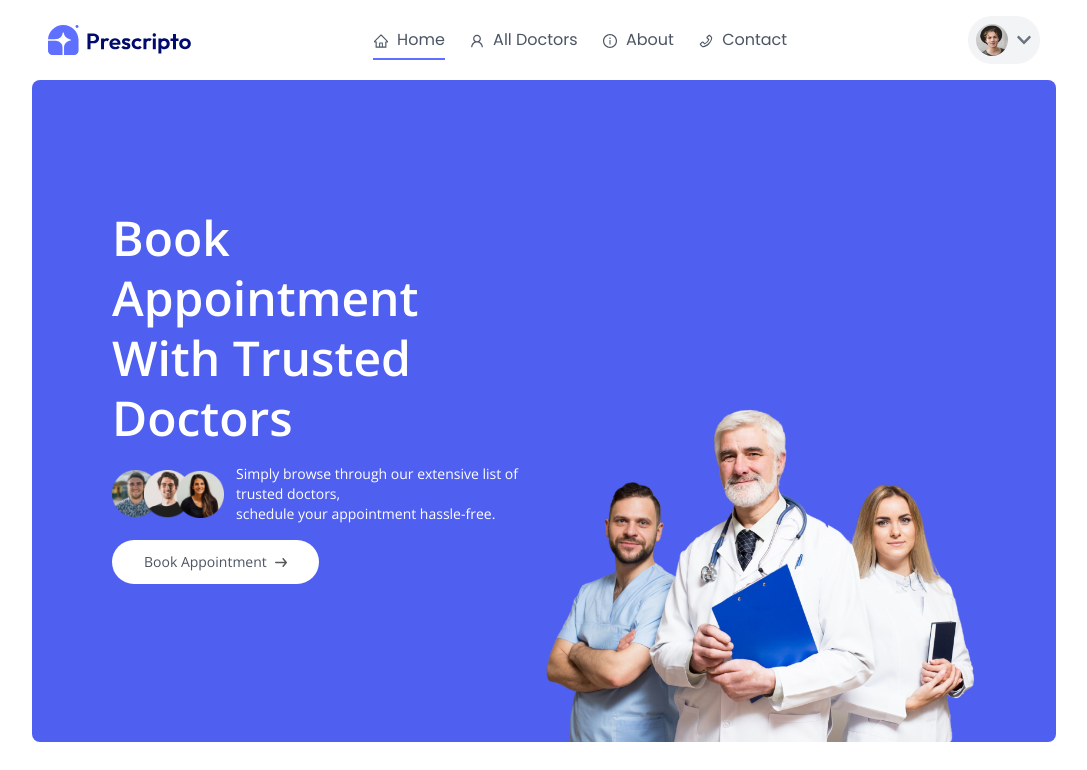
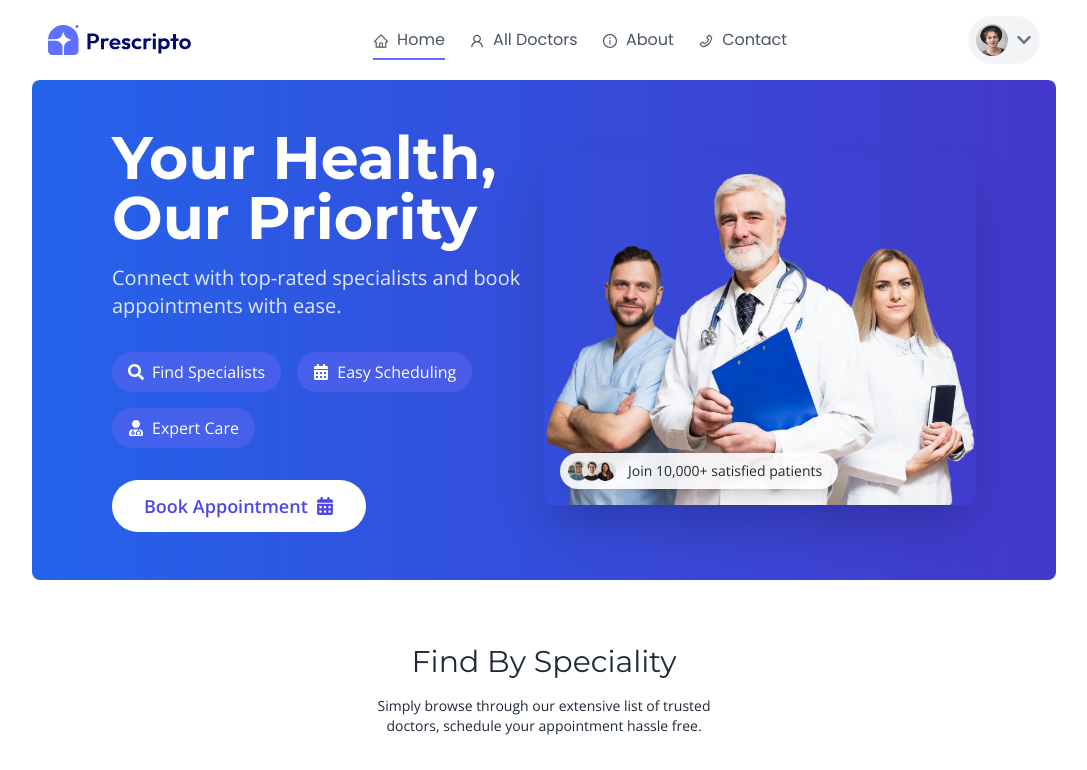
Before and after one commit to rizonkumar/appointment-booking, a React (Vite) app in the folder frontend/: page / in a window 1280 px wide. Shown: the top 770 px of the page, without its empty margins (96-1183 px from the left). Built offline with nearby package versions, Linux system fonts and the light colour scheme.

Commit message:
Fix: Improved the UI

```diff
--- a/frontend/src/components/Header.jsx
+++ b/frontend/src/components/Header.jsx
@@ -1,43 +1,71 @@
 import { assets } from "../assets/assets.js";
+import { FaSearch, FaCalendarAlt, FaUserMd } from 'react-icons/fa';
+import { motion } from 'framer-motion';
 
 const Header = () => {
   return (
-    <div className="flex flex-col flex-wrap rounded-lg bg-primary-dark px-6 md:flex-row md:px-10 lg:px-20">
-      {/*  Left Side Section */}
-      <div className="m-auto flex flex-col items-start justify-center gap-4 py-10 md:mb-[30px] md:w-1/2 md:py-[10vw]">
-        <p className="text-3xl font-semibold leading-tight text-white md:text-4xl md:leading-tight lg:text-5xl lg:leading-tight">
-          Book Appointment <br /> With Trusted Doctors
+    <div className="overflow-hidden rounded-lg bg-gradient-to-r from-blue-600 to-indigo-700 px-6 py-12 md:px-10 lg:px-20">
+      <div className="flex flex-col items-center md:flex-row md:justify-between">
+        {/* Left Side Section */}
+        <motion.div
+          initial={{ opacity: 0, y: 20 }}
+          animate={{ opacity: 1, y: 0 }}
+          transition={{ duration: 0.5 }}
+          className="mb-10 flex flex-col items-center text-center md:mb-0 md:w-1/2 md:items-start md:text-left"
+        >
+          <h1 className="text-4xl font-bold leading-tight text-white md:text-5xl lg:text-6xl">
+            Your Health, Our Priority
+          </h1>
+          <p className="mt-4 max-w-md text-xl text-indigo-100">
+            Connect with top-rated specialists and book appointments with ease.
           </p>
-        <div className="flex flex-col items-center gap-3 text-sm font-light text-white md:flex-row">
-          <img
-            src={assets.group_profiles}
-            alt="group profiles"
-            className="w-28"
-          />
-          <p>
-            Simply browse through our extensive list of trusted doctors,{" "}
-            <br className="hidden sm:block" /> schedule your appointment
-            hassle-free.
-          </p>
+          <div className="mt-8 flex flex-wrap justify-center gap-4 md:justify-start">
+            <FeatureItem icon={FaSearch} text="Find Specialists" />
+            <FeatureItem icon={FaCalendarAlt} text="Easy Scheduling" />
+            <FeatureItem icon={FaUserMd} text="Expert Care" />
           </div>
           <a
             href="#speciality"
-          className="m-auto flex items-center gap-2 rounded-full bg-white px-8 py-3 text-sm text-gray-600 transition-all duration-300 hover:scale-105 md:m-0"
+            className="mt-8 flex items-center rounded-full bg-white px-8 py-3 text-lg font-semibold text-indigo-600 transition-all duration-300 hover:bg-indigo-100 hover:scale-105"
           >
-          Book Appointment{" "}
-          <img src={assets?.arrow_icon} alt="arrow_icon" className="w-3" />
+            Book Appointment
+            <FaCalendarAlt className="ml-2" />
           </a>
-      </div>
-      {/*  Right Side Selection */}
-      <div className="relative md:w-1/2">
+        </motion.div>
+        {/* Right Side Section */}
+        <motion.div
+          initial={{ opacity: 0, x: 20 }}
+          animate={{ opacity: 1, x: 0 }}
+          transition={{ duration: 0.5, delay: 0.2 }}
+          className="relative w-full md:w-1/2"
+        >
           <img
             src={assets?.header_img}
-          className="bottom-0 h-auto w-full rounded-lg md:absolute"
-          alt="header-image"
+            className="h-auto w-full rounded-lg shadow-2xl"
+            alt="Trusted medical professionals"
           />
+          <div className="absolute bottom-4 left-4 flex items-center gap-3 rounded-full bg-white bg-opacity-90 p-2 pr-4 shadow-lg">
+            <img
+              src={assets.group_profiles}
+              alt="Satisfied patients"
+              className="w-12 rounded-full"
+            />
+            <p className="text-sm font-medium text-gray-800">
+              Join 10,000+ satisfied patients
+            </p>
+          </div>
+        </motion.div>
       </div>
     </div>
   );
 };
 
+// eslint-disable-next-line react/prop-types
+const FeatureItem = ({ icon: Icon, text }) => (
+  <div className="flex items-center gap-2 rounded-full bg-indigo-500 bg-opacity-50 px-4 py-2 text-white">
+    <Icon />
+    <span>{text}</span>
+  </div>
+);
+
 export default Header;
```
Lines whose indentation alone changed are shown as unchanged.
